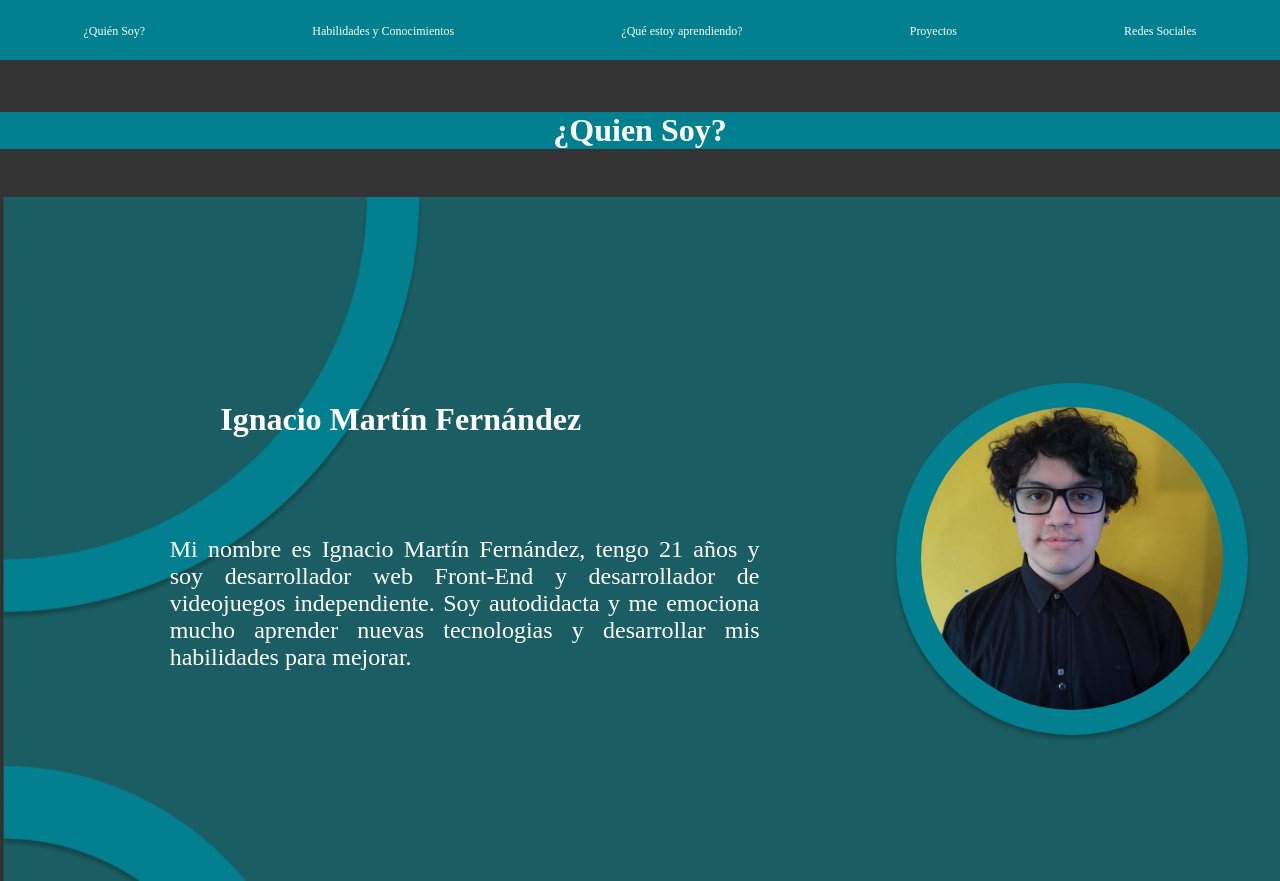
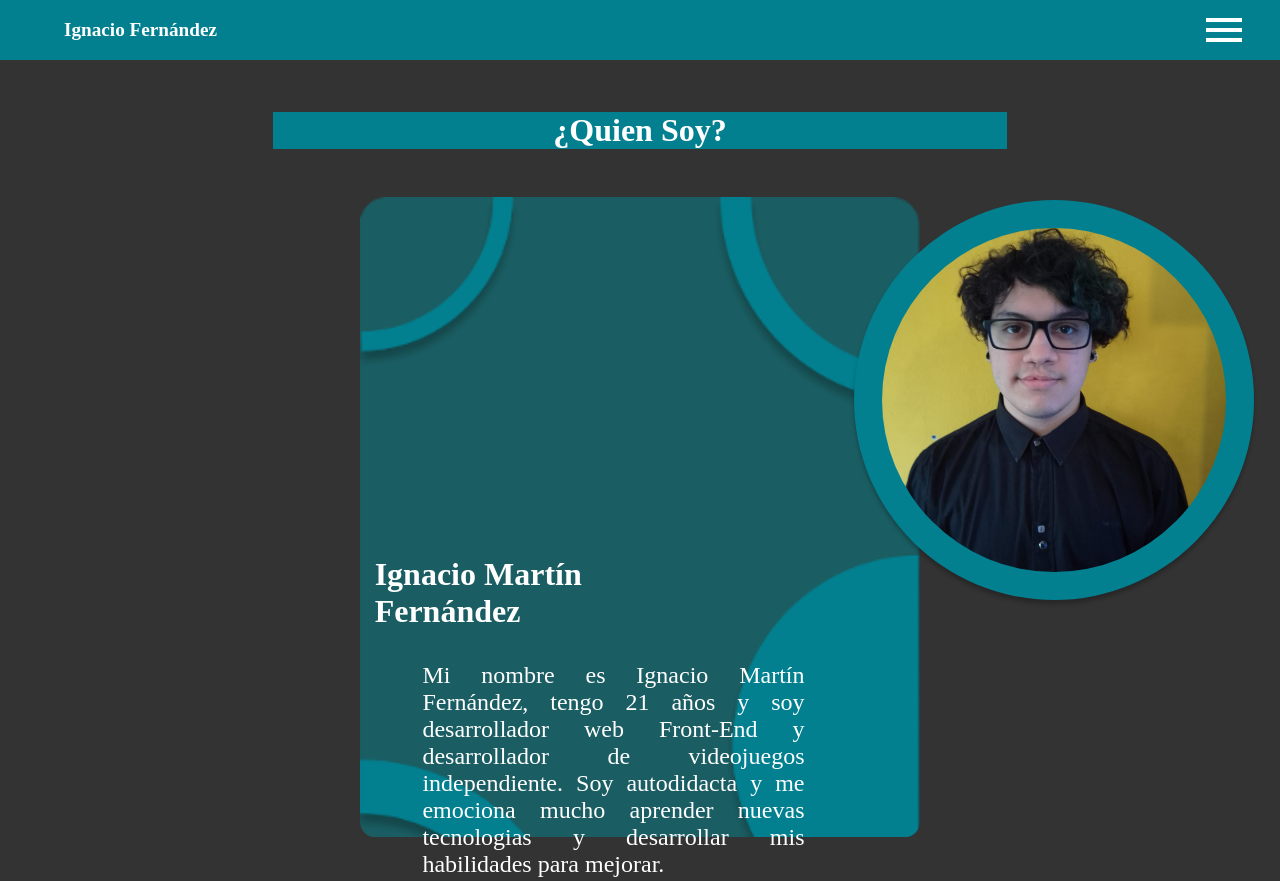
Before and after one commit to IgnacioFernandez1311/portfolio, a plain HTML site: page index.html in a window 1280 px wide. Shown: the top 881 px of the page. Drawn offline with Linux system fonts and the light colour scheme; a web font is replaced by a local one.

Commit message:
final fixes

```diff
--- a/public/css/main.css
+++ b/public/css/main.css
@@ -39,13 +39,6 @@
   scroll-behavior: smooth;
   text-align: justify;
 }
-
-
-/*
-  --------------
-    End General
-  --------------
-*/
 
 
 body {
@@ -186,6 +179,12 @@ h2 {
   z-index: 10;
 }
 
+/*
+  ---------
+    Cards
+  ---------
+*/
+
 .main__card {
   display: flex;
   flex-direction: column;
@@ -243,6 +242,12 @@ h2 {
   text-align: center;
   border-radius: 1rem;
 }
+
+/*
+  -----------------
+    Project Items
+  -----------------
+*/
 
 .main__project_item {
   display: flex;
@@ -376,13 +381,18 @@ footer {
   font-size: 1.5rem;
 }
 
+/*
+  ----------
+    Mobile
+  ----------
+*/
 
-@media screen and (max-width: 500px){
+@media screen and (max-width: 500px) {
 
   :root {
     --main-card-height: 28vh;
     --main-card-width: 20vh;
-      --project-item-width: 45vh;
+    --project-item-width: 43vh;
     --project-item-height: 30vh;
     --main-about-width: 43vh;
   }
@@ -427,6 +437,7 @@ footer {
     width: 4rem;
     height: 4rem;
   }
+
   .navbar__menu_close i {
     width: 100%;
     height: 100%;
@@ -519,8 +530,8 @@ footer {
   }
 
   .main__project_item span {
-      width: calc(var(--project-item-width) - 23vh);
-      margin-left: 40%;
+    width: calc(var(--project-item-width) - 15vh);
+    margin-left: 30%;
     padding-top: 7px;
   }
 
@@ -565,6 +576,7 @@ footer {
   .main__description h3 {
     font-size: 1rem;
   }
+
   .main__description p {
     font-size: .85rem;
   }
@@ -575,43 +587,111 @@ footer {
 
 }
 
+
+/*
+  ----------
+    Tablet
+  ----------
+*/
+
 @media screen and (min-width:500px) and (max-width:1600px) {
 
-  .navbar {
-    justify-content: space-around;
-    width: 100%;
+  :root {
+    --main-about-width: 70vh;
   }
 
-  .navbar h1 {
-    display: none;
+  .navbar {
+    display: flex;
+    justify-content: space-between;
+    align-items: center;
+    position: fixed;
+    flex-wrap: wrap;
+    height: var(--navbar-height);
+  }
+
+  h1 {
+    font-size: 1.2rem;
+    margin-left: 5%;
+  }
+
+  .navbar__menu {
+    display: inline;
+    background: none;
+    outline: none;
+    border: none;
+    display: flex;
+    justify-content: center;
+    align-items: center;
+    margin-right: 2rem;
+  }
+
+  .navbar__menu i {
+    text-align: center;
+    height: 100%;
+    width: 100%;
+    font-size: 3rem;
+  }
+
+  .navbar__menu_close {
+    display: block;
+    position: absolute;
+    right: .5rem;
+    top: .5rem;
+    width: 4rem;
+    height: 4rem;
+  }
+
+  .navbar__menu_close i {
+    width: 100%;
+    height: 100%;
+    font-size: 3rem;
   }
 
   .navbar__ul {
-    justify-content: space-around;
-    width: 100%;
+    top: -100vh;
+    position: fixed;
+    display: flex;
+    width: 100vw;
+    height: 100vh;
+    flex-direction: column;
+    background-color: var(--color-blue-primary);
+    justify-content: space-evenly;
+    align-items: center;
+    transition: .5s;
   }
 
-  .navbar__link {
-    font-size: 75%;
+  .navbar__ul--active {
+    top: 0;
+    transition: .5s;
+  }
+
+  .main__about {
+    width: var(--main-about-width);
+    height: 80vh;
+    flex-direction: column;
+    border-radius: 2.5%;
+    background-image: url(../img/cards/card_background.png);
+    background-size: cover;
   }
 
   .main__img {
     position: absolute;
-    width: 22rem;
-    height: 22rem;
-    right: 2.5%;
-    margin-top: 10rem;
+    width: 25rem;
+    height: 25rem;
+    right: 2%;
+    top: 17%;
   }
 
   .main__description {
-    width: 80%;
+    width: 90%;
     height: 80%;
-    margin-top: 5rem;
+    margin-top: 20rem;
     margin-right: 200px;
   }
 
   .main__description h3 {
     font-size: 2rem;
+    margin-bottom: 2rem;
     text-align: start;
 
   }
@@ -619,7 +699,7 @@ footer {
   .main__description p {
     font-size: 1.5rem;
     padding-left: 10%;
-    padding-right: 30%;
+    padding-right: 10%;
   }
 
   .main__section h2 {
@@ -628,9 +708,10 @@ footer {
   }
 
   .main__card {
-    width: 12rem;
-    height: 18rem;
+    width: 10rem;
+    height: 14rem;
     margin: .5rem;
+    padding-bottom: 5rem;
   }
 
   .main__card h3 {
@@ -646,5 +727,7 @@ footer {
     font-size: 1.15rem;
   }
 
-
+  footer {
+    height: 40vh;
   }
+}
--- a/public/js/main.js
+++ b/public/js/main.js
@@ -1,4 +1,4 @@
-
+addEventListener("DOMContentLoaded", () => {
     function removeNavbarList() {
         navbarList.classList.remove("navbar__ul--active")
     }
@@ -24,3 +24,4 @@ navbarItems.forEach(item => item.addEventListener("click", () => {
     projectItemsFlip.forEach(item => item.addEventListener("click", () => {
         item.classList.toggle("rotated")
     }))
+})
```
Lines whose indentation alone changed are shown as unchanged.
